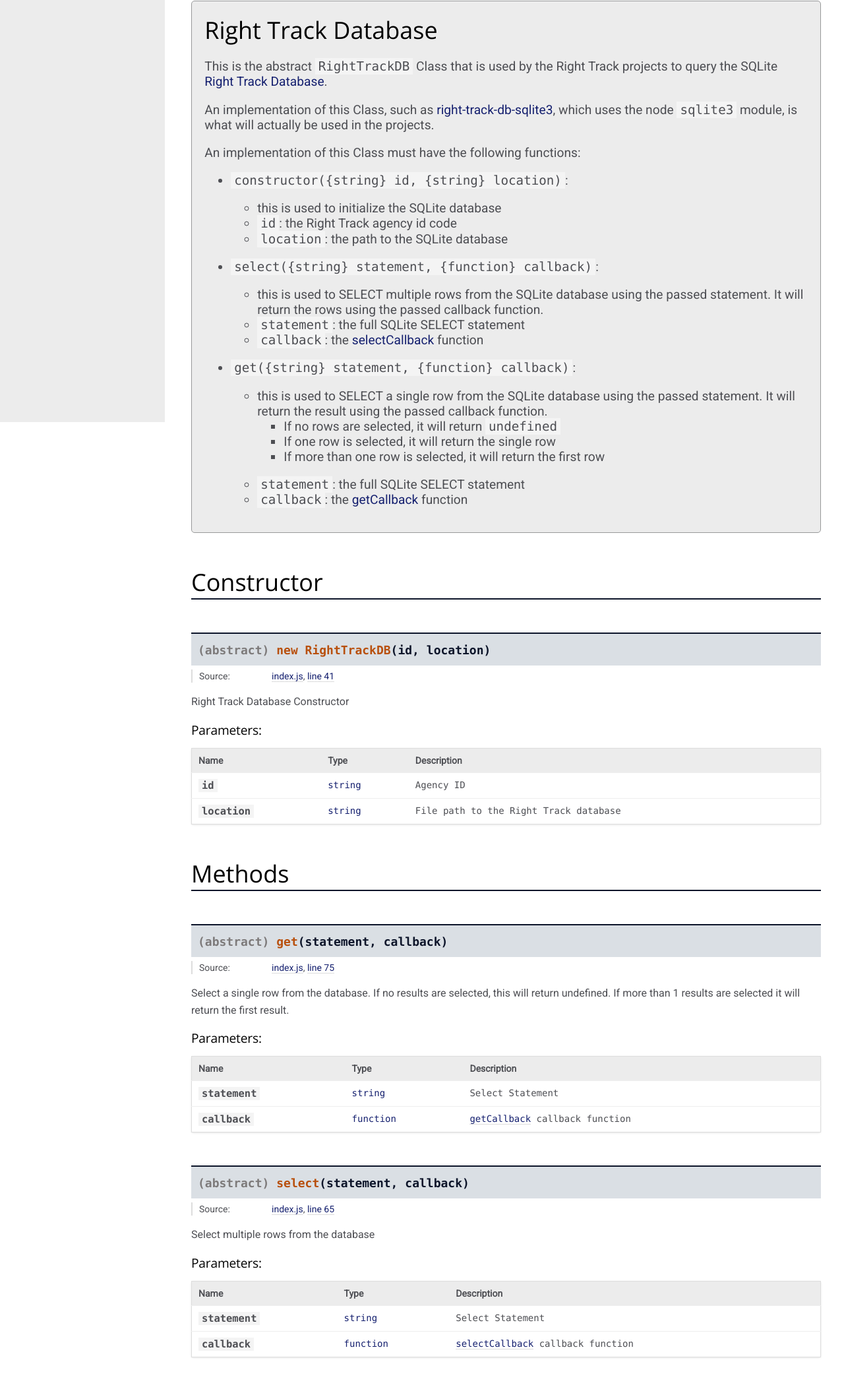
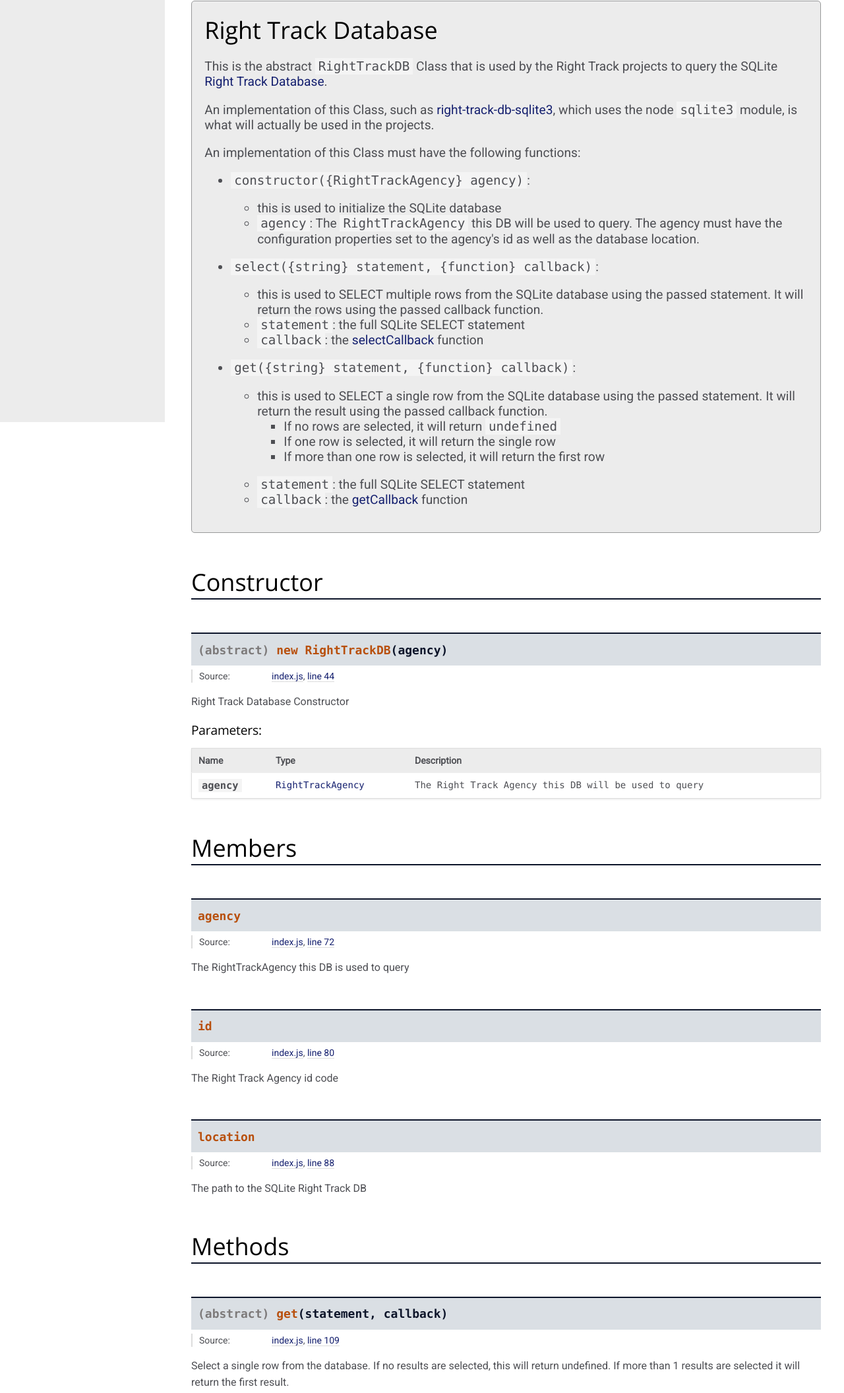
Before and after one commit to right-track/right-track-db, a website: page doc/RightTrackDB.html in a window 1280 px wide. Shown: the part 160-2272 px from the top of the page at 66% size. Drawn offline with nearby package versions, Linux system fonts and the light colour scheme.

Commit message:
DB constructor: use RightTrackAgency

```diff
--- a/doc/RightTrackDB.html
+++ b/doc/RightTrackDB.html
@@ -50,11 +50,12 @@ to query the SQLite <a href="https://github.com/right-track/right-track-db-build
 which uses the node <code>sqlite3</code> module, is what will actually be used in the projects.</p>
 <p>An implementation of this Class must have the following functions:</p>
 <ul>
-<li><p><code>constructor({string} id, {string} location)</code>:</p>
+<li><p><code>constructor({RightTrackAgency} agency)</code>:</p>
 <ul>
 <li>this is used to initialize the SQLite database</li>
-<li><code>id</code>: the Right Track agency id code</li>
-<li><code>location</code>: the path to the SQLite database</li>
+<li><code>agency</code>: The <code>RightTrackAgency</code> this DB will be used to query.  The
+agency must have the configuration properties set to the agency's id
+as well as the database location.</li>
 </ul>
 </li>
 <li><p><code>select({string} statement, {function} callback)</code>:</p>
@@ -94,7 +95,7 @@ function.<ul>
     <h2>Constructor</h2>
 
 
-    <h4 class="name" id="RightTrackDB"><span class="type-signature">(abstract) </span>new RightTrackDB<span class="signature">(id, location)</span><span class="type-signature"></span></h4>
+    <h4 class="name" id="RightTrackDB"><span class="type-signature">(abstract) </span>new RightTrackDB<span class="signature">(agency)</span><span class="type-signature"></span></h4>
 
 
 
@@ -106,7 +107,7 @@ function.<ul>
 
     <dt class="tag-source">Source:</dt>
     <dd class="tag-source"><ul class="dummy"><li>
-        <a href="index.js.html">index.js</a>, <a href="index.js.html#line41">line 41</a>
+        <a href="index.js.html">index.js</a>, <a href="index.js.html#line44">line 44</a>
     </li></ul></dd>
 
 
@@ -184,13 +185,13 @@ function.<ul>
 
         <tr>
 
-                <td class="name"><code>id</code></td>
+                <td class="name"><code>agency</code></td>
 
 
             <td class="type">
 
 
-<span class="param-type">string</span>
+<span class="param-type">RightTrackAgency</span>
 
 
 
@@ -200,30 +201,7 @@ function.<ul>
 
 
 
-            <td class="description last"><p>Agency ID</p></td>
-        </tr>
-
-
-
-        <tr>
-
-                <td class="name"><code>location</code></td>
-
-
-            <td class="type">
-
-
-<span class="param-type">string</span>
-
-
-
-            </td>
-
-
-
-
-
-            <td class="description last"><p>File path to the Right Track database</p></td>
+            <td class="description last"><p>The Right Track Agency this DB will be used to query</p></td>
         </tr>
 
 
@@ -259,6 +237,199 @@ function.<ul>
 
 
 
+        <h3 class="subsection-title">Members</h3>
+
+
+
+<h4 class="name" id="agency"><span class="type-signature"></span>agency<span class="type-signature"></span></h4>
+
+
+
+
+
+<dl class="details">
+
+
+    <dt class="tag-source">Source:</dt>
+    <dd class="tag-source"><ul class="dummy"><li>
+        <a href="index.js.html">index.js</a>, <a href="index.js.html#line72">line 72</a>
+    </li></ul></dd>
+
+
+
+
+
+
+
+
+
+
+
+
+
+
+
+
+
+
+
+
+
+
+
+
+
+
+
+
+
+
+
+</dl>
+
+
+
+
+
+<div class="description">
+    <p>The RightTrackAgency this DB is used to query</p>
+</div>
+
+
+
+
+
+
+
+
+
+
+<h4 class="name" id="id"><span class="type-signature"></span>id<span class="type-signature"></span></h4>
+
+
+
+
+
+<dl class="details">
+
+
+    <dt class="tag-source">Source:</dt>
+    <dd class="tag-source"><ul class="dummy"><li>
+        <a href="index.js.html">index.js</a>, <a href="index.js.html#line80">line 80</a>
+    </li></ul></dd>
+
+
+
+
+
+
+
+
+
+
+
+
+
+
+
+
+
+
+
+
+
+
+
+
+
+
+
+
+
+
+
+</dl>
+
+
+
+
+
+<div class="description">
+    <p>The Right Track Agency id code</p>
+</div>
+
+
+
+
+
+
+
+
+
+
+<h4 class="name" id="location"><span class="type-signature"></span>location<span class="type-signature"></span></h4>
+
+
+
+
+
+<dl class="details">
+
+
+    <dt class="tag-source">Source:</dt>
+    <dd class="tag-source"><ul class="dummy"><li>
+        <a href="index.js.html">index.js</a>, <a href="index.js.html#line88">line 88</a>
+    </li></ul></dd>
+
+
+
+
+
+
+
+
+
+
+
+
+
+
+
+
+
+
+
+
+
+
+
+
+
+
+
+
+
+
+
+</dl>
+
+
+
+
+
+<div class="description">
+    <p>The path to the SQLite Right Track DB</p>
+</div>
+
+
+
+
+
+
+
+
+
+
 
 
         <h3 class="subsection-title">Methods</h3>
@@ -280,7 +451,7 @@ function.<ul>
 
     <dt class="tag-source">Source:</dt>
     <dd class="tag-source"><ul class="dummy"><li>
-        <a href="index.js.html">index.js</a>, <a href="index.js.html#line75">line 75</a>
+        <a href="index.js.html">index.js</a>, <a href="index.js.html#line109">line 109</a>
     </li></ul></dd>
 
 
@@ -438,7 +609,7 @@ return the first result.</p>
 
     <dt class="tag-source">Source:</dt>
     <dd class="tag-source"><ul class="dummy"><li>
-        <a href="index.js.html">index.js</a>, <a href="index.js.html#line65">line 65</a>
+        <a href="index.js.html">index.js</a>, <a href="index.js.html#line99">line 99</a>
     </li></ul></dd>
 
 
@@ -600,7 +771,7 @@ return the first result.</p>
 
     <dt class="tag-source">Source:</dt>
     <dd class="tag-source"><ul class="dummy"><li>
-        <a href="index.js.html">index.js</a>, <a href="index.js.html#line90">line 90</a>
+        <a href="index.js.html">index.js</a>, <a href="index.js.html#line124">line 124</a>
     </li></ul></dd>
 
 
@@ -777,7 +948,7 @@ that will return the first row.</p>
 
     <dt class="tag-source">Source:</dt>
     <dd class="tag-source"><ul class="dummy"><li>
-        <a href="index.js.html">index.js</a>, <a href="index.js.html#line82">line 82</a>
+        <a href="index.js.html">index.js</a>, <a href="index.js.html#line116">line 116</a>
     </li></ul></dd>
 
 
@@ -953,7 +1124,7 @@ that can return multiple rows.</p>
 <br class="clear">
 
 <footer>
-    Documentation generated by <a href="https://github.com/jsdoc3/jsdoc">JSDoc 3.5.5</a> on Thu Oct 12 2017 13:42:13 GMT-0400 (EDT) using the <a href="https://github.com/clenemt/docdash">docdash</a> theme.
+    Documentation generated by <a href="https://github.com/jsdoc3/jsdoc">JSDoc 3.5.5</a> on Mon Oct 16 2017 19:20:32 GMT-0400 (EDT) using the <a href="https://github.com/clenemt/docdash">docdash</a> theme.
 </footer>
 
 <script>prettyPrint();</script>
--- a/doc/styles/jsdoc.css
+++ b/doc/styles/jsdoc.css
@@ -137,7 +137,6 @@ tt, code, kbd, samp {
 }
 
 #main {
-  float: right;
   margin-left: 240px;
   margin-right: 15px;
 }
@@ -167,14 +166,14 @@ section {
 }
 
 nav {
-  float: left;
-  display: block;
+  position: absolute;
+  top: 0px;
+  left: 0px;
   width: 250px;
   background: #ececec;
   overflow: auto;
   position: fixed;
   height: 100%;
-  margin-left: -20px;
   padding-left: 10px;
 }
 
@@ -638,8 +637,9 @@ span.param-type, .params td .param-type, .param-type dd {
   }
 
   #main {
-    margin-left: 15px;
-    margin-right: 15px;
+    width: 100%;
+    margin-left: 5px;
+    margin-right: 5px;
   }
 
   #main h1.page-title {
--- a/package.json
+++ b/package.json
@@ -7,6 +7,9 @@
   "main": "src/index.js",
   "scripts": {
     "docs": "jsdoc -c jsdoc.json --readme README.md --template $NODE_PATH/docdash"
+  },
+  "dependencies": {
+    "right-track-agency": "^1.1.0"
   },
   "homepage": "https://righttrack.io",
   "repository": {
```
Also changed, not shown: doc/index.html (+5 -4 lines), doc/index.js.html (+43 -9 lines), src/index.js (+42 -8 lines), README.md.
